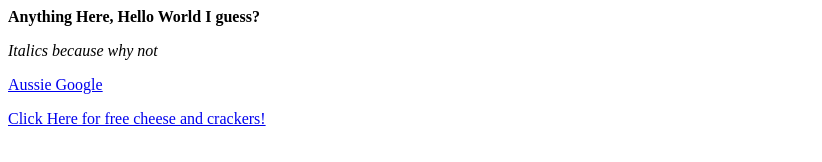
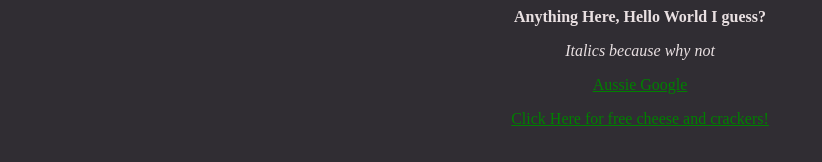
Before and after one commit to ErisuKuraku/CollegeWebDev, a plain HTML site: page cheese/index.html in a window 1280 px wide. Shown: the whole page, without its empty margins (0-822 px from the left). Drawn offline with Linux system fonts and the light colour scheme.

Commit message:
updates to include divs and CSS styles

```diff
--- a/cheese/index.html
+++ b/cheese/index.html
@@ -1,17 +1,26 @@
 <html>
     <head>
+        <style>
+            body{text-align: center; background-color: rgb(48, 45, 51);}
+            #text{color:rgb(233, 224, 226)}
+            :link{color:green}
+            :visited{color:green}
+        </style>
     </head>
     <body>
-  <p><strong>
+  <div id='text'><p><strong>
       Anything Here, Hello World I guess?
     </strong></p>
  <p> <em>
       Italics because why not
     </em> </p>
-    <a href="https://www.google.com.au">Aussie Google</a>
+    </div>
+    <div id='links'>
+        <a href="https://www.google.com.au">Aussie Google</a>
 
 <p>
     <a em href="freecheese.html">Click Here for free cheese and crackers!</a em>
 </p>
+</div>
     </body>
 </html>
```
Also changed, not shown: cheese/freecheese.html (+7 -3 lines).
